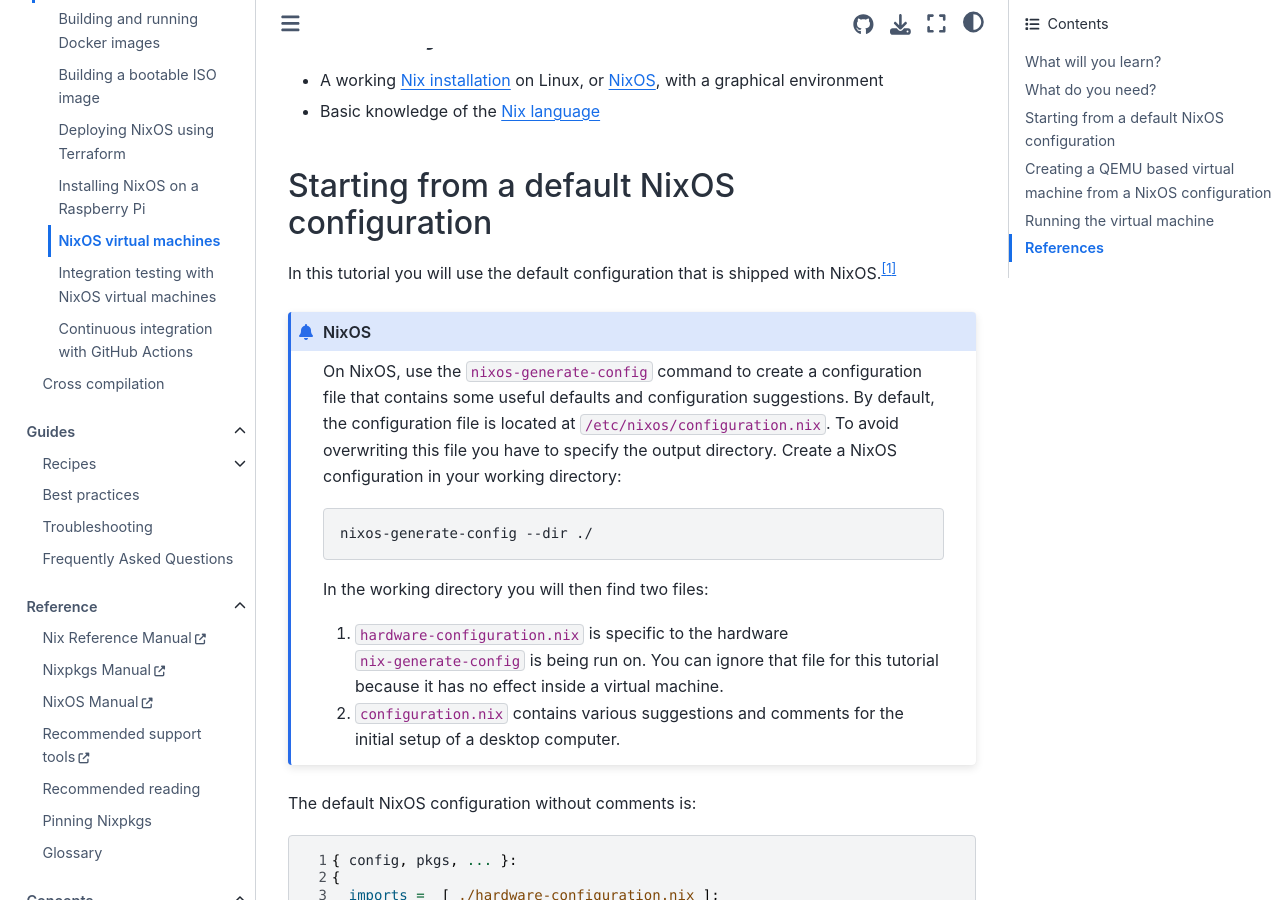
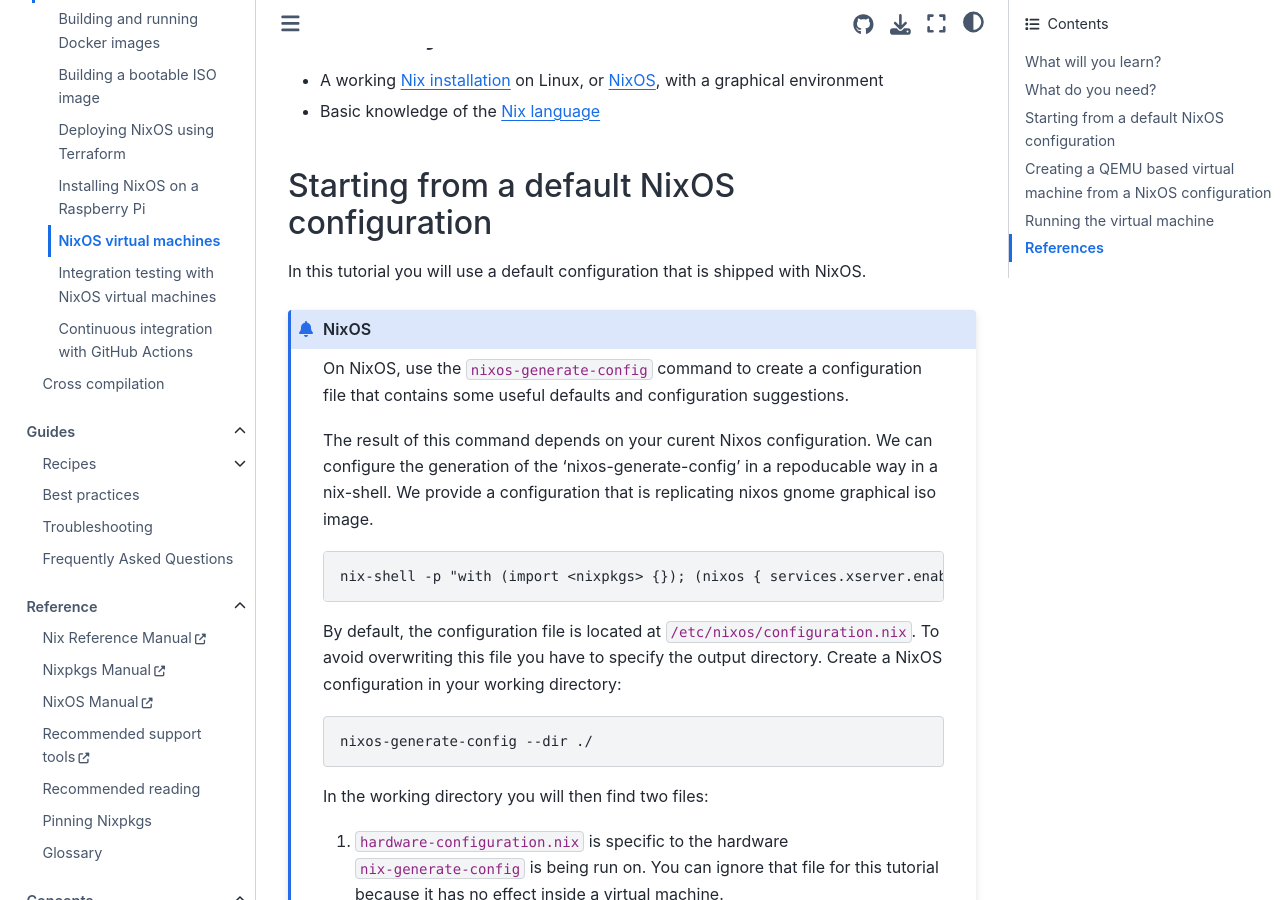
Before and after one commit to NixOS/nix.dev, a Sphinx documentation site: the page built from source/tutorials/nixos/nixos-configuration-on-vm.md, in a window 1280 px wide and 900 px high, scrolled down 602 px. Built offline with Sphinx 7.4.7 and the Sphinx Book theme 1.1.4, drawn with Linux system fonts in a browser that asks for light colours; some of the changed text lies outside the part shown.

Commit message:
add paragraph on a reproducable nixos-generate-config

````diff
--- a/source/tutorials/nixos/nixos-configuration-on-vm.md
+++ b/source/tutorials/nixos/nixos-configuration-on-vm.md
@@ -22,12 +22,20 @@
 
 ## Starting from a default NixOS configuration
 
-In this tutorial you will use the default configuration that is shipped with NixOS.[^nixosconf]
-[^nixosconf]: This [configuration template](https://github.com/NixOS/nixpkgs/blob/4e0525a8cdb370d31c1e1ba2641ad2a91fded57d/nixos/modules/installer/tools/tools.nix#L122-L226) is used.
+In this tutorial you will use a default configuration that is shipped with NixOS.
 
 :::{admonition} NixOS
 
 On NixOS, use the `nixos-generate-config` command to create a configuration file that contains some useful defaults and configuration suggestions.
+
+The result of this command depends on your curent Nixos configuration.
+We can configure the generation of the 'nixos-generate-config' in a repoducable way in a nix-shell.
+We provide a configuration that is replicating nixos gnome graphical iso image.
+
+```shell-session
+nix-shell -p "with (import <nixpkgs> {}); (nixos { services.xserver.enable = true; services.xserver.desktopManager.gnome.enable = true;}).config.system.build.nixos-generate-config" -I nixpkgs=channel:nixos-21.05
+```
+
 By default, the configuration file is located at `/etc/nixos/configuration.nix`.
 To avoid overwriting this file you have to specify the output directory.
 Create a NixOS configuration in your working directory:
````
